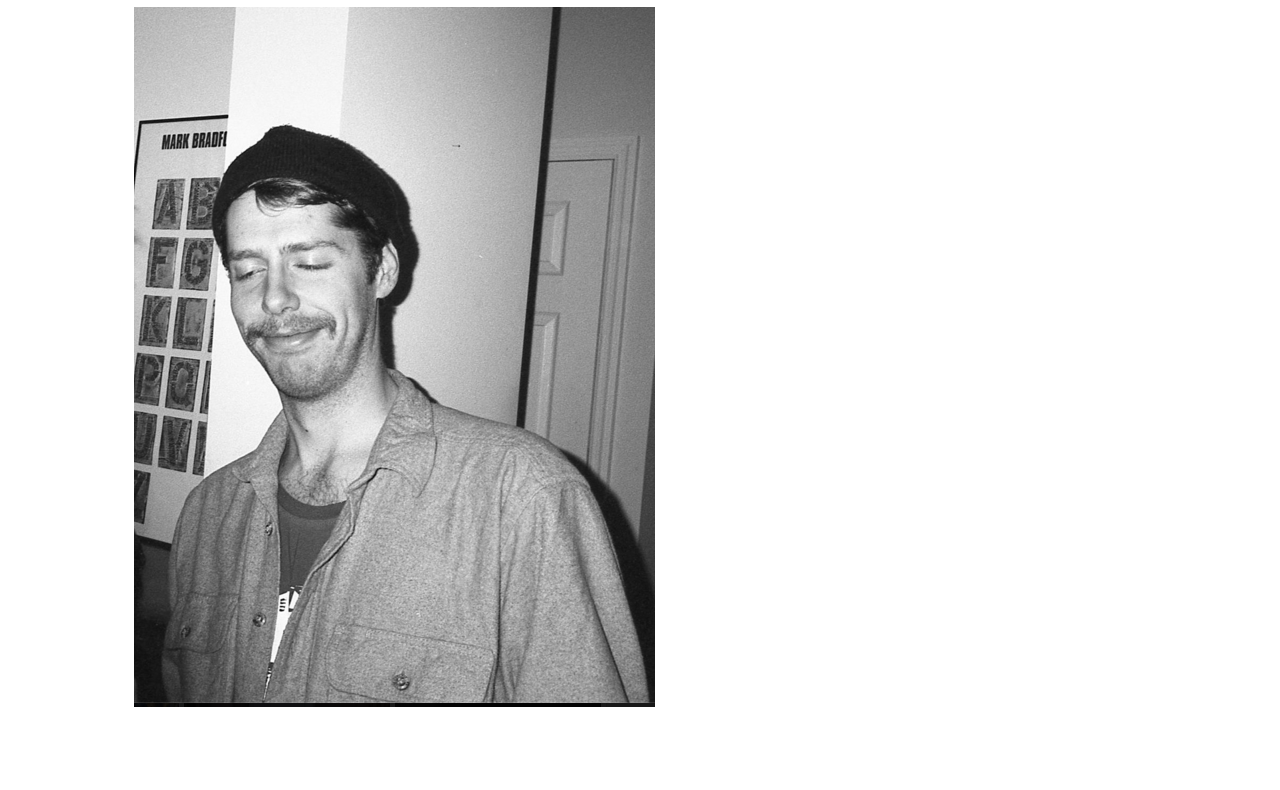
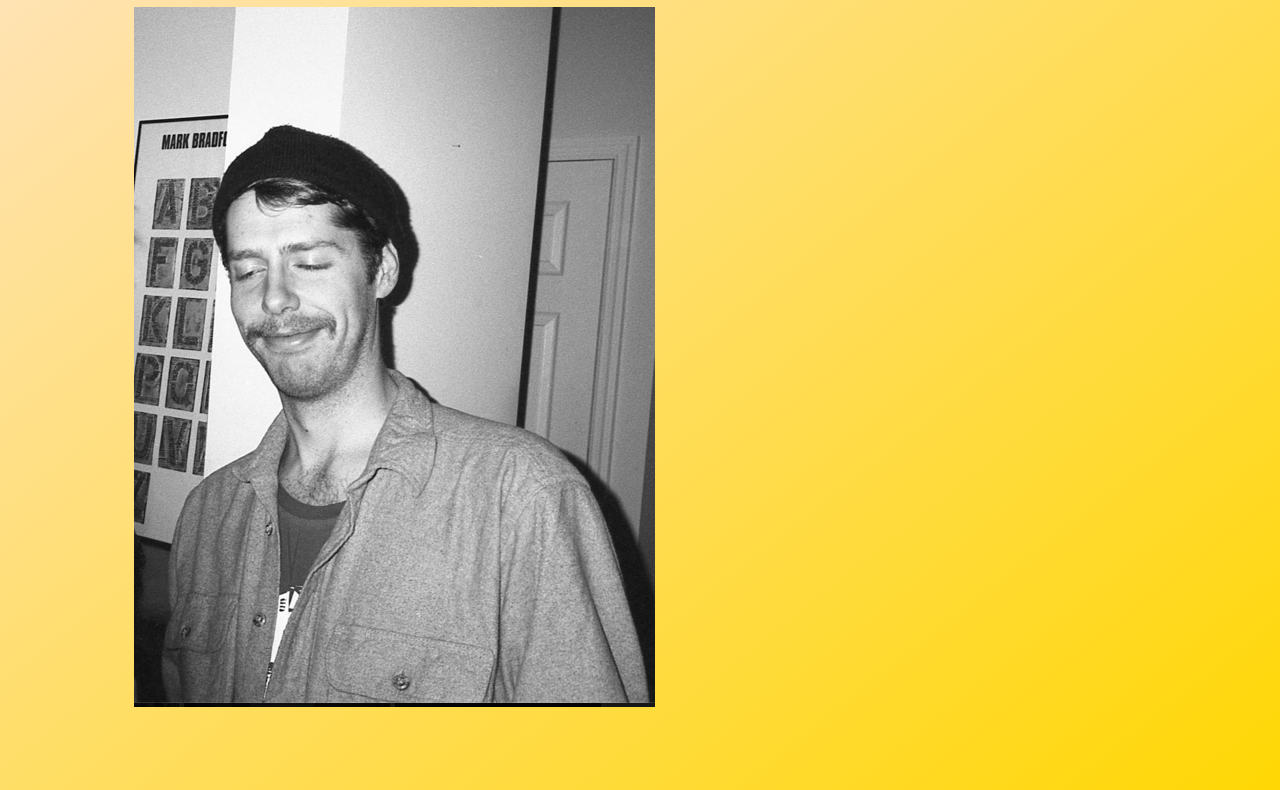
Before and after one commit to waldrep/personal_website, a plain HTML site: page index.html in a window 1280 px wide. Shown: the part 178-968 px from the top of the page. Drawn offline with Linux system fonts and the light colour scheme.

Commit message:
added gradient

```diff
--- a/index.html
+++ b/index.html
@@ -8,6 +8,14 @@
     	.michael{
 			width: 10%;
 			margin: 10%;
+		}
+		body{
+			background: Bisque; /* For browsers that do not support gradients */
+  			background: -webkit-linear-gradient(left top, Bisque, Gold); /* For Safari 5.1 to 6.0 */
+			background: -o-linear-gradient(bottom right, Bisque, Gold); /* For Opera 11.1 to 12.0 */
+			background: -moz-linear-gradient(bottom right, Bisque, Gold); /* For Firefox 3.6 to 15 */
+			background: linear-gradient(to bottom right, Bisque, Gold); /* Standard syntax */
+					}
 	</style>
 </body>
 
```
